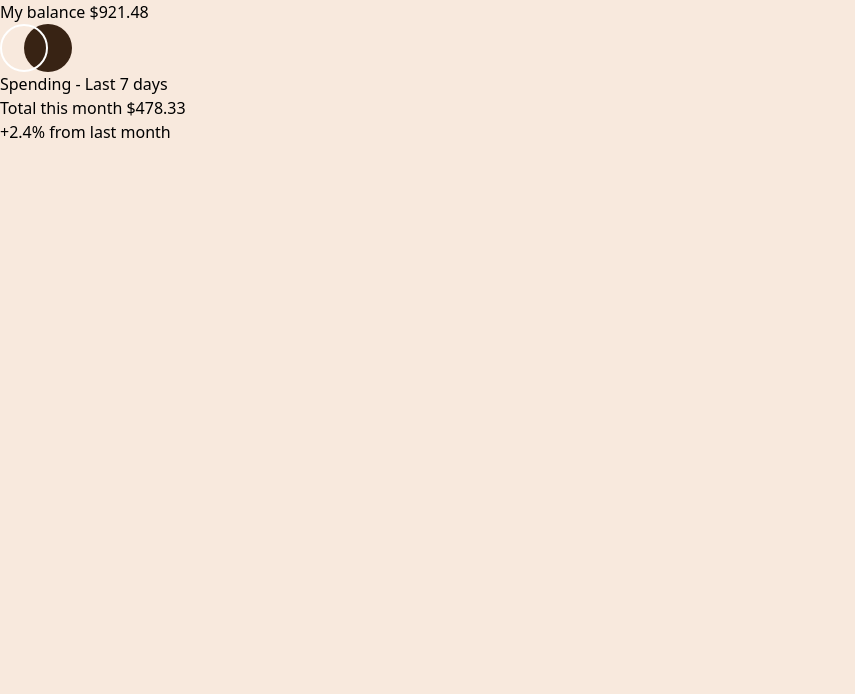
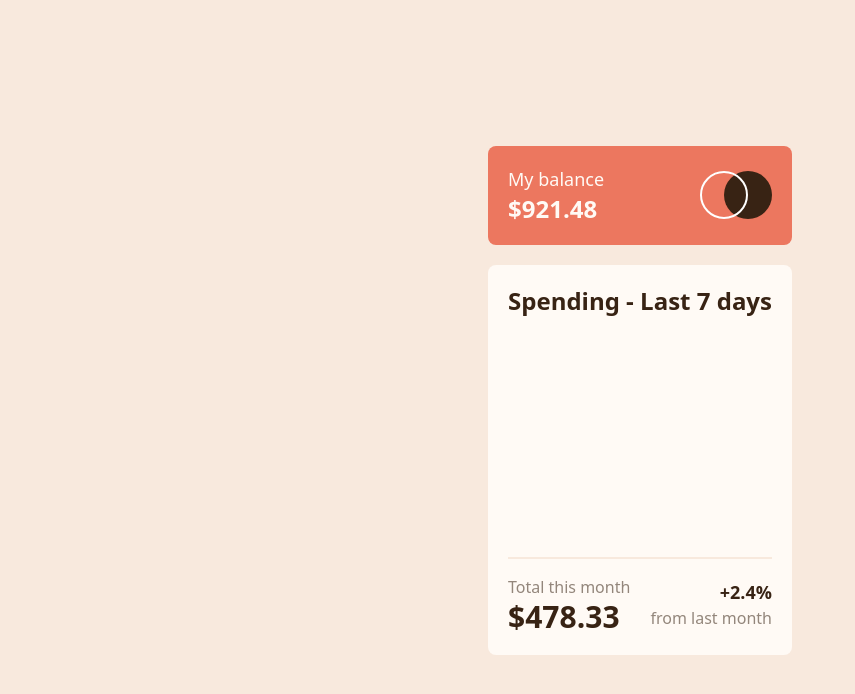
Before and after one commit to Jessepelumi/expense-chart-component, a website: page public/expense.html in a window 1280 px wide. Shown: the whole page, without its empty margins (0-855 px from the left). Drawn offline with Linux system fonts and the light colour scheme.

Commit message:
started working on styling

```diff
--- a/public/expense.html
+++ b/public/expense.html
@@ -7,14 +7,16 @@
     <link rel="stylesheet" href="./expense.css">
     <title>Expense Chart</title>
 </head>
-<body class="bg-neutral-cream">
+<body class="bg-neutral-cream h-screen flex justify-center items-center">
 
-    <div>
-        <div>
-            <span>
+    <div class="flex flex-col gap-5">
+
+        <div class="bg-primary-soft-red flex justify-between items-center rounded-lg p-5">
+            <div class="flex flex-col text-neutral-pale-orange">
+                <span class="text-body-copy">
                     My balance
                 </span>
-            <span>
+                <span class="text-2xl font-bold">
                     $921.48
                 </span>
             </div>
@@ -24,35 +26,37 @@
             </div>
         </div>
 
-    <div>
-        <div>
+        <div class="bg-neutral-pale-orange rounded-lg p-5">
+            <div class="text-neutral-dark-brown text-2xl font-bold">
                 Spending - Last 7 days
             </div>
 
-        <div>
+            <div class="h-60">
 
             </div>
 
-        <div>
-            <div>
-                <span>
+            <div class="flex justify-between items-center border-t-2 border-t-neutral-cream pt-4">
+                <div class="flex flex-col">
+                    <span class="text-neutral-medium-brown">
                         Total this month
                     </span>
-                <span>
+                    <span class="text-neutral-dark-brown text-3xl font-bold">
                         $478.33
                     </span>
                 </div>
 
-            <div>
-                <span>
+                <div class="flex flex-col text-end">
+                    <span class="text-neutral-dark-brown text-body-copy font-bold">
                         +2.4%
                     </span>
-                <span>
+                    <span class="text-neutral-medium-brown">
                         from last month
                     </span>
                 </div>
             </div>
         </div>
 
+    </div>
+
 </body>
 </html>
```
Also changed, not shown: public/expense.css. Lines whose indentation alone changed are shown as unchanged.
